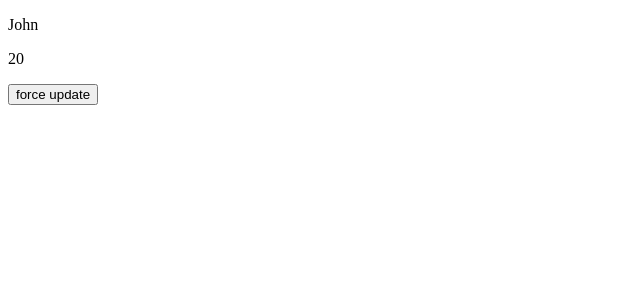
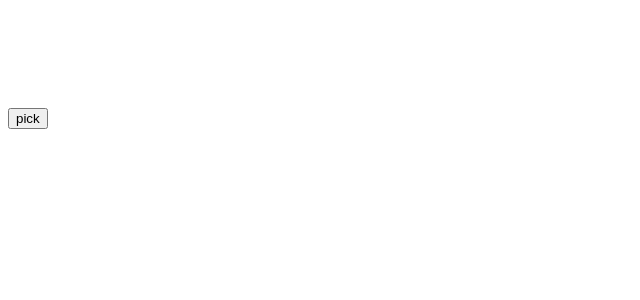
Before and after one commit to yday05506/study-react, a React (Create React App) app: page / in a window 1280 px wide. Shown: the top 300 px of the page, without its empty margins (0-640 px from the left). Built offline with nearby package versions, Linux system fonts and the light colour scheme.

Commit message:
... 수행평가

```diff
--- a/src/index.js
+++ b/src/index.js
@@ -42,4 +42,5 @@
 // import './use-callback-counter-demo.js'
 // import './use-memo-demo.js'
 // import './user-manage-app.js'
-import './using-react-memo.js'
+// import './using-react-memo.js'
+import './test_yangdayeon_3208.js'
--- /dev/null
+++ b/src/test_yangdayeon_3208.js
@@ -0,0 +1,71 @@
+// 3208 양다연
+
+import React, { useState } from "react"
+import ReactDOM from "react-dom"
+
+// 1번 문제
+const Greeting = function(props) {
+    return (
+        <div>
+            <h1>{props.prefix} {props.target}</h1>
+        </div>
+    )
+}
+
+// 2번 문제
+const ToggleButton = function(props) {
+    const [toggle, setToggle] = useState(true)
+    const [label, setLabel] = useState("on")
+
+    return <div>
+        {toggle ? props.children : null}
+        <button onClick={() => {
+            setToggle(s => !s)
+            if(setToggle === true)
+                label = "on"
+            else
+                label = "off"
+        }}>{label}</button>
+    </div>
+}
+
+// 3번 문제
+const RandomColorPicker = function(props) {
+    const [pickColor, setPickColor] = useState('#')
+
+    function randomHex() {
+        return (Math.floor(Math.random() * (15 - 1 + 1) + 1)).toString(16);
+    }
+
+    const style = {
+        backgroundColor : pickColor,
+        width: 100,
+        height: 100
+    }
+
+    return (
+        <>
+        <div style={style} />
+        <button onClick={() => {
+            for(let i = 1; i <= 6; i++) {
+                pickColor += randomHex();
+            }
+        }}>pick</button>
+        </>
+    )
+}
+
+// 4번 문제
+const PasswordInput = function(props) {
+    const [password, setPassword] = useState(false);
+
+    return (
+        <input type={password ? "text" : "password"} />
+    )
+}
+
+
+
+
+// ReactDOM.render(<Greeting prefix = "Hello" target="Yu Byung Suk"/>, document.getElementById("root"));
+ReactDOM.render(<RandomColorPicker />, document.getElementById("root"));
```
